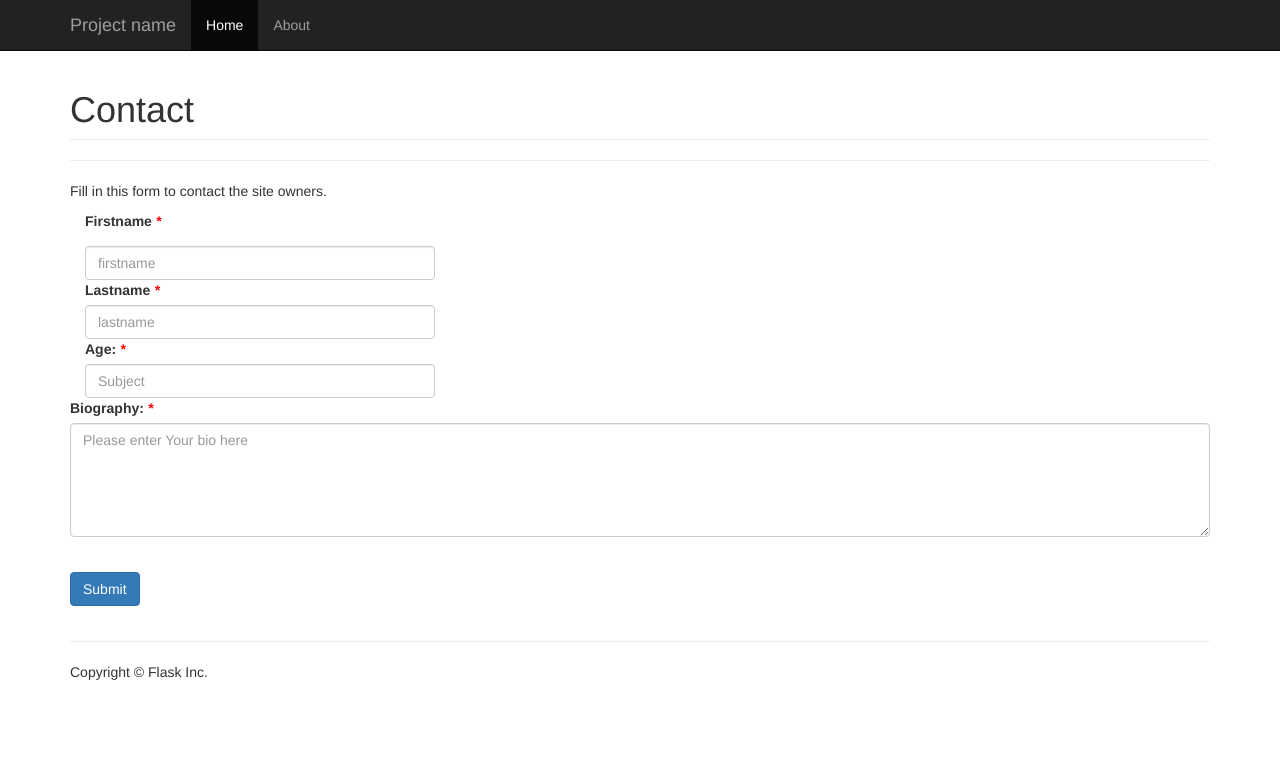
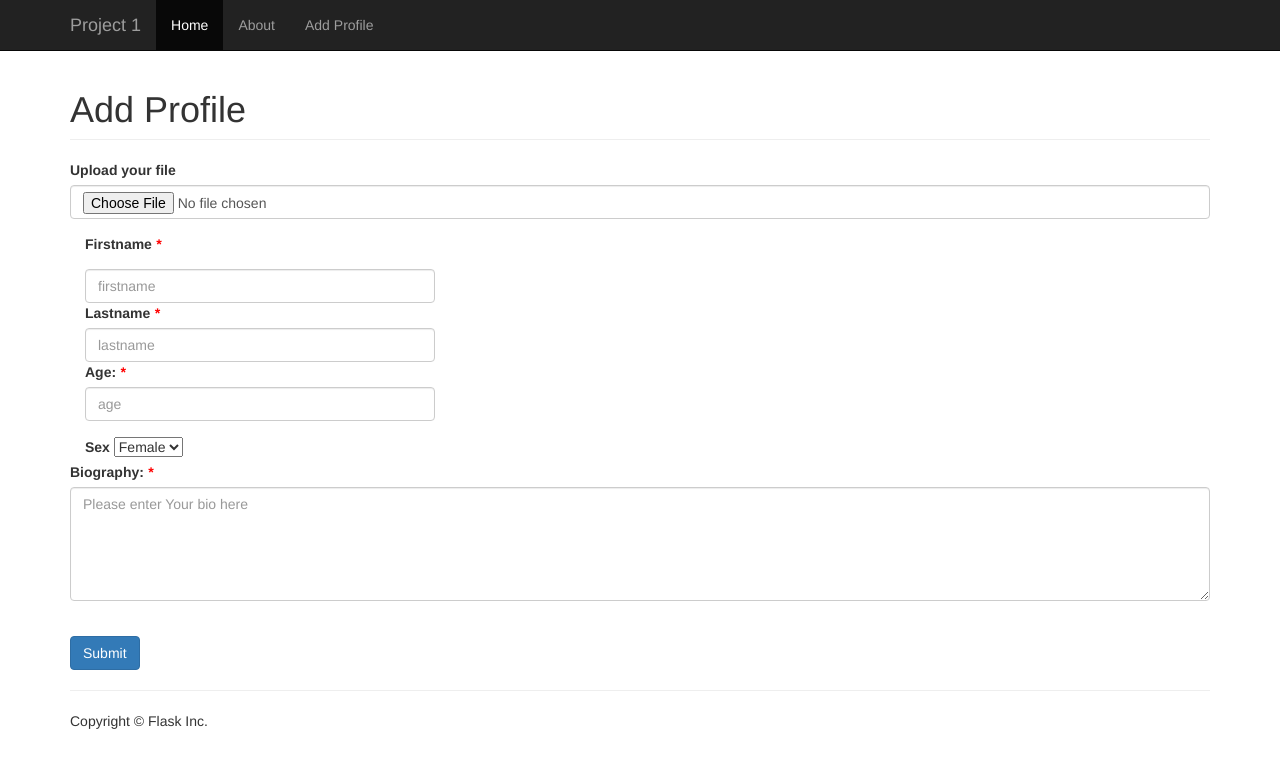
Before and after one commit to SajayBailey/info3180-project1, a Flask app: template app/templates/profile_form.html in a window 1280 px wide. Shown: the top 768 px of the page. Run offline with Flask 2, Linux system fonts and the light colour scheme; the template is opened without the code that fills it, so the values that code supplies are empty; some libraries are stand-ins or nearby versions.

Commit message:
more updates

```diff
--- a/app/templates/base.html
+++ b/app/templates/base.html
@@ -5,7 +5,7 @@
     <meta http-equiv="X-UA-Compatible" content="IE=edge">
     <meta name="viewport" content="width=device-width, initial-scale=1">
     <!-- The above 3 meta tags *must* come first in the head; any other head content must come *after* these tags -->
-    <title>Flask Starter App</title>
+    <title>INFO3180 Project App</title>
 
     <!-- Bootstrap -->
     <link href="/static/css/bootstrap.min.css" rel="stylesheet">
--- a/app/templates/header.html
+++ b/app/templates/header.html
@@ -7,12 +7,13 @@
             <span class="icon-bar"></span>
             <span class="icon-bar"></span>
           </button>
-          <a class="navbar-brand" href="#">Project name</a>
+          <a  href="{{ url_for('home') }}" class="navbar-brand">Project 1</a>
         </div>
         <div id="navbar" class="collapse navbar-collapse">
           <ul class="nav navbar-nav">
             <li class="active"><a href="{{ url_for('home') }}">Home</a></li>
             <li><a href="{{ url_for('about') }}">About</a></li>
+            <li><a href="{{ url_for('profile_form') }}">Add Profile</a></li>
           </ul>
         </div><!--/.nav-collapse -->
       </div>
--- a/app/templates/home.html
+++ b/app/templates/home.html
@@ -2,6 +2,5 @@
 
 {% block main %}
 <h1 class="page-header">Prject 1</h1>
-<p class="lead">Use this starter template for your Flask apps as a way to quickly start any new project.<br>
-All you get are these files and mostly barebones HTML/CSS files.</p>
+<p class="lead">INFO3180 PROJECT 1 APP.</p>
 {% endblock %}
--- a/app/templates/profile_form.html
+++ b/app/templates/profile_form.html
@@ -10,49 +10,68 @@
 </style>
 {% endblock %}
 {% block main %}
-<h1 class="page-header">Contact</h1>
-  <hr class="hr-primary" />
-{% with messages = get_flashed_messages() %}
-      {% if messages %}
-        <ul class=flash>
-        {% for message in messages %}
-          <li>{{ message }}</li>
-        {% endfor %}
-        </ul>
-      {% endif %}
-    {% endwith %}
-<p>Fill in this form to contact the site owners.</p>
+<h1 class="page-header">Add Profile</h1>
 
- <form action="/contact/", method="POST">
-<!-- <form action="{{ url_for('contact') }}" method="POST"> -->
+ <form action="/profile_form/", method="POST", enctype="multipart/form-data">
+
+  <div class="form-group">
+    <label for="file">Upload your file</label>
+    <input type="file" name="prfile_pic" class="form-control" />
+  </div>
 
   <div class="form-group">
   <div class="clearfix"></div>
   <div class="col-xs-4">
     <label for="firstname">Firstname <em>*</em></p> </label>
     <input type="Name" class="form-control" name="firstname"placeholder="firstname" required="true">
-  </div>
+  </div></div>
+
+
   <div class="form-group">
   <div class="clearfix"></div>
 <div class="col-xs-4">
     <label for="lastname">Lastname <em>*</em></label>
-    <input type="lastname" class="form-control" name="lastname" placeholder="lastname" required='true'>
-  </div>
+    <input type="Name" class="form-control" name="lastname" placeholder="lastname" required='true'>
+  </div></div>
+
   <div>
     <div class="form-group">
     <div class="clearfix"></div>
    <div class="col-xs-4">
-    <label for="subject">Age: <em>*</em></label>
-    <input type="Text" class="form-control" name="subject" placeholder="Subject" required='true'>
-  </div>
+    <label for="Age">Age: <em>*</em></label>
+    <input type="number" min="0" max="200" class="form-control" name="age" placeholder="age" required='true'>
+  </div></div></div>
+
+  <br><br><br>
+
+  <div>
+    <div class="form-group">
+    <div class="clearfix"></div>
+   <div class="col-xs-4">
+  <label for="sex">Sex</label>
+
+  <select name = "Sex">
+    <option value = "female">Female</option>
+    <option value = "male">Male</option>
+  </select>
+
+  </div></div></div>
+
+
   <div class="form-group">
   <div class="clearfix"></div>
-  <label for="message">Biography: <em>*</em></label>
+
+  <label for="bio">Biography: <em>*</em></label>
     <br>
-  <textarea name="bio " rows="5" cols="50" "Message" class="form-control" placeholder="Please enter Your bio here"></textarea>
+  <textarea name="bio " rows="5" cols="60" class="form-control" placeholder="Please enter Your bio here" maxlength = "300"></textarea>
   </div>
+
   <br>
-  <button type="submit" class="btn btn-primary">Submit</button>
+ <button type="submit" class="btn btn-primary" >Submit</button>
+
+
+
+
 
 </form>
 {% endblock %}
--- a/app/views.py
+++ b/app/views.py
@@ -4,12 +4,17 @@ Jinja2 Documentation:    http://jinja.pocoo.org/2/documentation/
 Werkzeug Documentation:  http://werkzeug.pocoo.org/documentation/
 This file creates your application.
 """
-
+import os
 from app import app
 from flask import render_template, request, redirect, url_for
 import time
+from werkzeug.utils import secure_filename
+from forms import LoginForm
+from models import UserProfile
+from flask_login import login_user, logout_user, current_user, login_required
 
-def timeinfo ():
+
+def timeinfo():
     return time.strftime("%a, %d %b %Y")
 
 
@@ -22,18 +27,50 @@ def home():
     """Render website's home page."""
     return render_template('home.html')
 
-@app.route('/profile/')
-def profile():
-    """Render the website's profile page"""
-    return render_template('profile.html', today = timeinfo())
-
-
 
 @app.route('/about/')
 def about():
     """Render the website's about page."""
-    return render_template('about.html', name="Mary Jane")
+    return render_template('about.html', name="INFO3180 PROJECT 1")
 
+## route for adding a profile
+@app.route("/profile", methods=['POST', 'GET'])
+def profile_form():
+
+    prifile_pic_folder = 'app/static/pics'
+    form = LoginForm()
+    if request.method == "POST":
+        if form.validate_on_submit():
+            firstname = request.form['firstname']
+            lastname = request.form['lastname']
+            age = request.form['age']
+            sex = request.form['Sex']
+            bio = request.form['bio']
+            created_on = timeinfo()
+            profile_pic = request.form['prfile_pic']
+
+
+            # save pic to pics file
+            filename = secure_filename(profile_pic.filename)
+            profile_pic.save(os.path.join(prifile_pic_folder, filename))
+
+            flash('Success!!!')
+            return render_template('home.html')
+
+    return render_template("profile_form.html")
+
+
+
+## route for viewing a list of all user profiles
+# @app.route("/profiles", method = ["GET"])
+# def view_all_profiles():
+#     return render_template("all_profiles.html")
+
+
+## route for viewing an individual profile
+# @app.route("/profile/<userid>", method = ["GET"])
+# def search_profile():
+#     return
 
 ###
 # The functions below should be applicable to all Flask apps.
@@ -63,5 +100,6 @@ def page_not_found(error):
     return render_template('404.html'), 404
 
 
+
 if __name__ == '__main__':
     app.run(debug=True,host="0.0.0.0",port="8080")
--- a/requirements.txt
+++ b/requirements.txt
@@ -6,3 +6,8 @@ click==6.7
 gunicorn==19.6.0
 itsdangerous==0.24
 wsgiref==0.1.2
+Flask-WTF
+Flask-SQLAlchemy
+Flask-Migrate
+Flask-Login
+psycopg2
```
Also changed, not shown: app/static/css/bootstrap.css.
